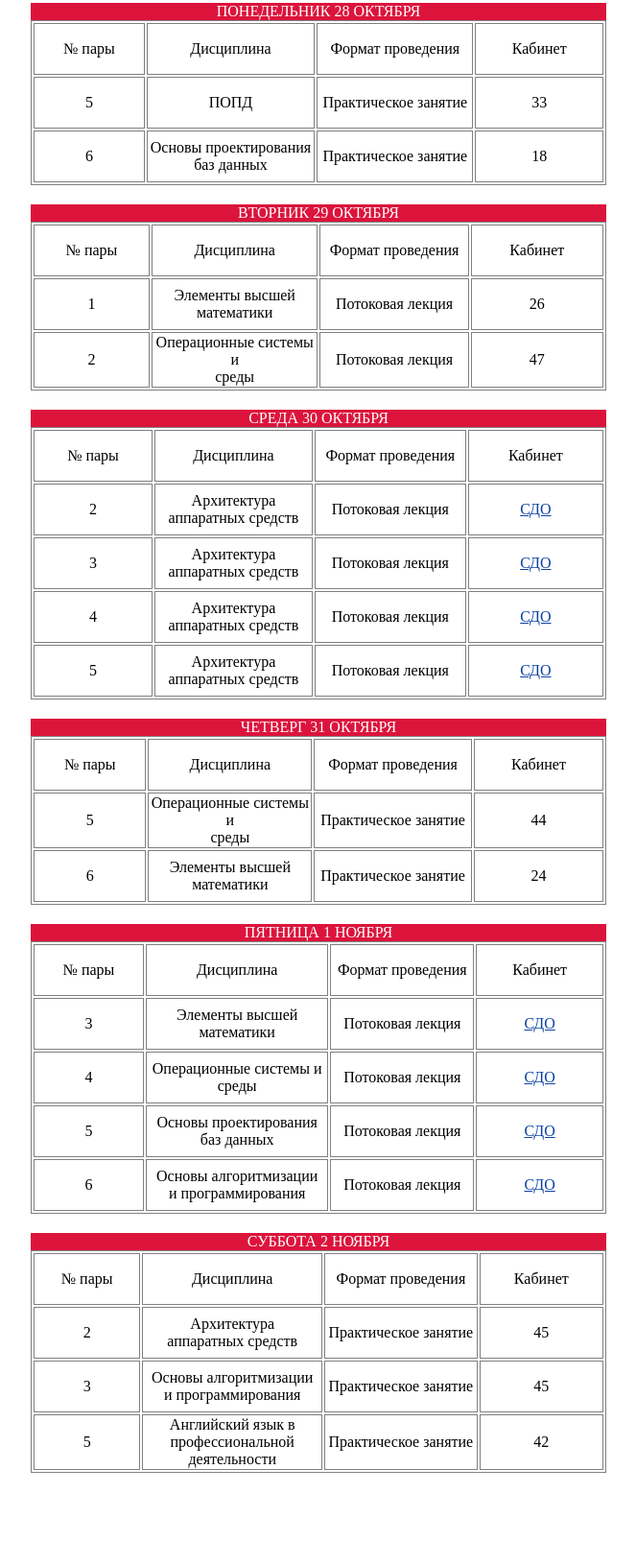
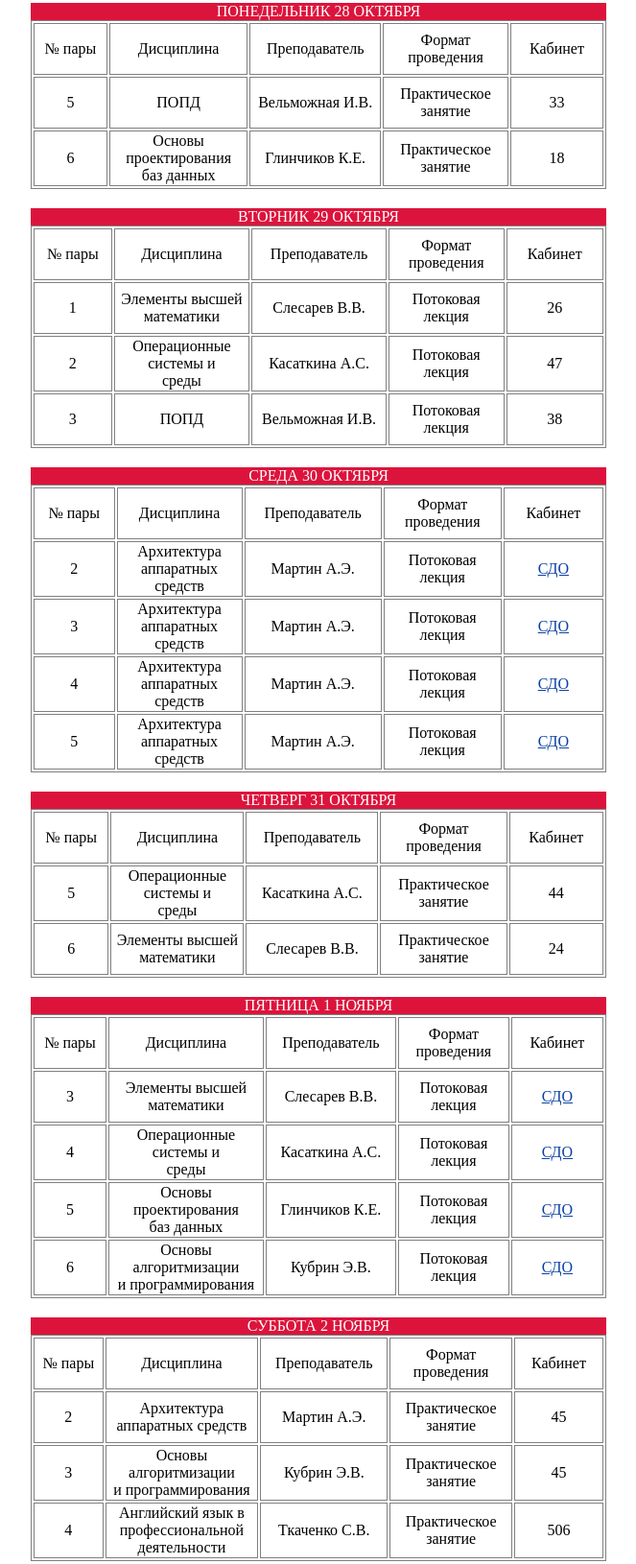
Before and after one commit to M2ster/Timetable23isp2, a plain HTML site: page index.html in a window 1280 px wide. Shown: the part 103-1733 px from the top of the page at 96% size, without its empty margins (308-971 px from the left). Before the commit the page ends 1666 px from the top, so only its background shows below. Drawn offline with Linux system fonts and the light colour scheme.

Commit message:
Update index.html

```diff
--- a/index.html
+++ b/index.html
@@ -1,37 +1,41 @@
 <!DOCTYPE html>
 <html lang="ru">
-
   <head>
     <meta charset="UTF-8" />
     <meta name="viewport" content="width=device-width, initial-scale=0.6" />
-    <link rel="stylesheet" href="style.css">
+    <link rel="stylesheet" href="style.css" />
     <title>Расписание 23ИСП2</title>
+    <link rel="shortcut icon" href="data/title.ico" type="image/x-icon">
+    <link rel="apple-touch-icon" sizes="120x120" href="data/title.ico">
   </head>
 
   <body>
     <div class="wrapper">
       <div class="container">
-            <header> РАСПИСАНИЕ </header>
+        <header>РАСПИСАНИЕ</header>
         <table class="Monday">
           <caption>
             Понедельник 28 октября
           </caption>
 
           <tr>
-                    <td>№ пары</td>
-                    <td>Дисциплина</td>
-                    <td>Формат проведения</td>
-                    <td>Кабинет</td>
+            <td class="info">№ пары</td>
+            <td class="info">Дисциплина</td>
+            <td class="info">Преподаватель</td>
+            <td class="info">Формат проведения</td>
+            <td class="info">Кабинет</td>
           </tr>
           <tr>
             <td>5</td>
             <td>ПОПД</td>
+            <td>Вельможная И.В.</td>
             <td>Практическое занятие</td>
             <td>33</td>
           </tr>
           <tr>
             <td>6</td>
             <td>Основы проектирования <br />баз данных</td>
+            <td>Глинчиков К.Е.</td>
             <td>Практическое занятие</td>
             <td>18</td>
           </tr>
@@ -41,22 +45,32 @@
             Вторник 29 октября
           </caption>
           <tr>
-                    <td>№ пары</td>
-                    <td>Дисциплина</td>
-                    <td>Формат проведения</td>
-                    <td>Кабинет</td>
+            <td class="info">№ пары</td>
+            <td class="info">Дисциплина</td>
+            <td class="info">Преподаватель</td>
+            <td class="info">Формат проведения</td>
+            <td class="info">Кабинет</td>
           </tr>
           <tr>
             <td>1</td>
             <td>Элементы высшей математики</td>
+            <td>Слесарев В.В.</td>
             <td>Потоковая лекция</td>
             <td>26</td>
           </tr>
           <tr>
             <td>2</td>
             <td>Операционные системы и <br />среды</td>
+            <td>Касаткина А.С.</td>
             <td>Потоковая лекция</td>
             <td>47</td>
+          </tr>
+          <tr>
+            <td>3</td>
+            <td>ПОПД</td>
+            <td>Вельможная И.В.</td>
+            <td>Потоковая лекция</td>
+            <td>38</td>
           </tr>
         </table>
         <table class="Wednesday">
@@ -64,32 +78,37 @@
             Среда 30 октября
           </caption>
           <tr>
-                    <td>№ пары</td>
-                    <td>Дисциплина</td>
-                    <td>Формат проведения</td>
-                    <td>Кабинет</td>
+            <td class="info">№ пары</td>
+            <td class="info">Дисциплина</td>
+            <td class="info">Преподаватель</td>
+            <td class="info">Формат проведения</td>
+            <td class="info">Кабинет</td>
           </tr>
           <tr>
             <td>2</td>
-                    <td>Архитектура <br>аппаратных средств</td>
+            <td>Архитектура <br />аппаратных средств</td>
+            <td>Мартин А.Э.</td>
             <td>Потоковая лекция</td>
             <td><a href="https://my.mts-link.ru/j/Ranepa/155308494">СДО</a></td>
           </tr>
           <tr>
             <td>3</td>
-                    <td>Архитектура <br>аппаратных средств</td>
+            <td>Архитектура <br />аппаратных средств</td>
+            <td>Мартин А.Э.</td>
             <td>Потоковая лекция</td>
             <td><a href="https://my.mts-link.ru/j/Ranepa/155308494">СДО</a></td>
           </tr>
           <tr>
             <td>4</td>
-                    <td>Архитектура <br>аппаратных средств</td>
+            <td>Архитектура <br />аппаратных средств</td>
+            <td>Мартин А.Э.</td>
             <td>Потоковая лекция</td>
             <td><a href="https://my.mts-link.ru/j/Ranepa/155308494">СДО</a></td>
           </tr>
           <tr>
             <td>5</td>
-                    <td>Архитектура <br>аппаратных средств</td>
+            <td>Архитектура <br />аппаратных средств</td>
+            <td>Мартин А.Э.</td>
             <td>Потоковая лекция</td>
             <td><a href="https://my.mts-link.ru/j/Ranepa/155308494">СДО</a></td>
           </tr>
@@ -99,20 +118,23 @@
             Четверг 31 октября
           </caption>
           <tr>
-                    <td>№ пары</td>
-                    <td>Дисциплина</td>
-                    <td>Формат проведения</td>
-                    <td>Кабинет</td>
+            <td class="info">№ пары</td>
+            <td class="info">Дисциплина</td>
+            <td class="info">Преподаватель</td>
+            <td class="info">Формат проведения</td>
+            <td class="info">Кабинет</td>
           </tr>
           <tr>
             <td>5</td>
             <td>Операционные системы и <br />среды</td>
+            <td>Касаткина А.С.</td>
             <td>Практическое занятие</td>
             <td>44</td>
           </tr>
           <tr>
             <td>6</td>
             <td>Элементы высшей математики</td>
+            <td>Слесарев В.В.</td>
             <td>Практическое занятие</td>
             <td>24</td>
           </tr>
@@ -122,65 +144,75 @@
             Пятница 1 ноября
           </caption>
           <tr>
-                    <td>№ пары</td>
-                    <td>Дисциплина</td>
-                    <td>Формат проведения</td>
-                    <td>Кабинет</td>
+            <td class="info">№ пары</td>
+            <td class="info">Дисциплина</td>
+            <td class="info">Преподаватель</td>
+            <td class="info">Формат проведения</td>
+            <td class="info">Кабинет</td>
           </tr>
           <tr>
             <td>3</td>
             <td>Элементы высшей математики</td>
+            <td>Слесарев В.В.</td>
             <td>Потоковая лекция</td>
             <td><a href="https://my.mts-link.ru/j/Ranepa/2016452222">СДО</a></td>
           </tr>
           <tr>
             <td>4</td>
-                    <td>Операционные системы и <br>среды</td>
+            <td>Операционные системы и <br />среды</td>
+            <td>Касаткина А.С.</td>
             <td>Потоковая лекция</td>
             <td><a href="https://my.mts-link.ru/j/Ranepa/2035949835">СДО</a></td>
           </tr>
           <tr>
             <td>5</td>
-                    <td>Основы проектирования <br>баз данных</td>
+            <td>Основы проектирования <br />баз данных</td>
+            <td>Глинчиков К.Е.</td>
             <td>Потоковая лекция</td>
             <td><a href="https://my.mts-link.ru/j/Ranepa/1979395620">СДО</a></td>
           </tr>
           <tr>
             <td>6</td>
-                    <td>Основы алгоритмизации <br>и программирования</td>
+            <td>Основы алгоритмизации <br />и программирования</td>
+            <td>Кубрин Э.В.</td>
             <td>Потоковая лекция</td>
             <td><a href="https://my.mts-link.ru/j/Ranepa/722232556">СДО</a></td>
           </tr>
         </table>
         <table class="Saturday">
-                <caption>Суббота 2 ноября</caption>
+          <caption>
+            Суббота 2 ноября
+          </caption>
           <tr>
-                    <td>№ пары</td>
-                    <td>Дисциплина</td>
-                    <td>Формат проведения</td>
-                    <td>Кабинет</td>
+            <td class="info">№ пары</td>
+            <td class="info">Дисциплина</td>
+            <td class="info">Преподаватель</td>
+            <td class="info">Формат проведения</td>
+            <td class="info">Кабинет</td>
           </tr>
           <tr>
             <td>2</td>
-                    <td>Архитектура <br>аппаратных средств</td>
+            <td>Архитектура <br />аппаратных средств</td>
+            <td>Мартин А.Э.</td>
             <td>Практическое занятие</td>
             <td>45</td>
           </tr>
           <tr>
             <td>3</td>
-                    <td>Основы алгоритмизации <br>и программирования</td>
+            <td>Основы алгоритмизации <br />и программирования</td>
+            <td>Кубрин Э.В.</td>
             <td>Практическое занятие</td>
             <td>45</td>
+            <tr>
+              <td>4</td>
+              <td>Английский язык в профессиональной деятельности</td>
+              <td>Ткаченко С.В.</td>
+              <td>Практическое занятие</td>
+              <td>506</td>
             </tr>
-                <tr>
-                    <td>5</td>
-                    <td>Английский язык в профессиональной деятельности</td>
-                    <td>Практическое занятие</td>
-                    <td>42</td>
           </tr>
         </table>
       </div>
     </div>
   </body>
-
 </html>
```
Lines whose indentation alone changed are shown as unchanged.
